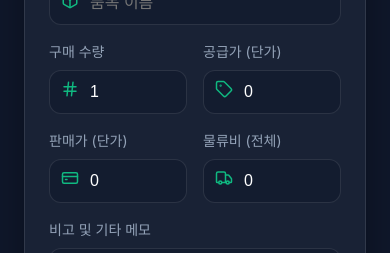
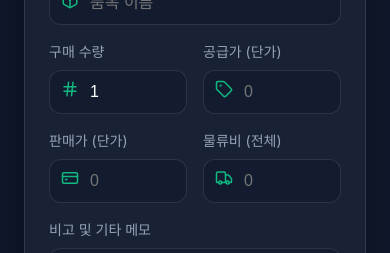
Before and after one commit to ankijung88-cloud/stock_management, a React (Vite) app: page /add in a window 390 px wide. Shown: the part 284-537 px from the top of the page. Built offline with nearby package versions, Linux system fonts and the light colour scheme.

Commit message:
Enhanced numeric input UX for mobile and direct typing

```diff
--- a/src/components/OrderEntry.tsx
+++ b/src/components/OrderEntry.tsx
@@ -4,7 +4,16 @@ import { useNavigate, useLocation } from 'react-router-dom';
 import { Save, User, Box, Hash, CreditCard, Tag, Truck, FileText } from 'lucide-react';
 
 // 외부로 컴포넌트 이동하여 포커스 이슈 해결
-const InputField = ({ label, value, onChange, type = 'text', icon: Icon, isTextArea = false }: any) => (
+const InputField = ({ label, value, onChange, type = 'text', icon: Icon, isTextArea = false }: any) => {
+  const isNumber = type === 'number';
+
+  // 숫자인 경우 0일 때 빈 문자열로 표시하여 클릭 시 바로 입력 가능하게 유도하거나,
+  // 포커스 시 전체 선택 기능을 넣어 사용자 편의성 제공
+  const handleFocus = (e: React.FocusEvent<HTMLInputElement | HTMLTextAreaElement>) => {
+    e.target.select();
+  };
+
+  return (
     <div style={{ marginBottom: '1rem' }}>
       <label style={{ display: 'block', marginBottom: '0.5rem', color: 'var(--text-dim)', fontSize: '0.875rem' }}>{label}</label>
       <div style={{ position: 'relative' }}>
@@ -17,21 +26,35 @@ const InputField = ({ label, value, onChange, type = 'text', icon: Icon, isTextA
             style={{ paddingLeft: '40px', minHeight: '100px', paddingTop: '12px', resize: 'vertical' }}
             value={value}
             onChange={(e) => onChange(e.target.value)}
+            onFocus={handleFocus}
             placeholder={label}
           />
         ) : (
           <input
-          type={type}
+            type={isNumber ? 'text' : type} // number 타입의 스피너 제거 및 타이핑 편의 위해 text로 변경
+            inputMode={isNumber ? 'decimal' : 'text'} // 모바일에서 숫자 키패드 호출
             className="glass-input"
             style={{ paddingLeft: '40px' }}
-          value={value}
-          onChange={(e) => onChange(type === 'number' ? Number(e.target.value) : e.target.value)}
-          placeholder={label}
+            value={value === 0 && isNumber ? '' : value} // 0인 경우 빈칸으로 보여주어 바로 입력 가능하게 함
+            onChange={(e) => {
+              const val = e.target.value;
+              if (isNumber) {
+                // 숫자와 소수점만 허용
+                if (val === '' || /^-?\d*\.?\d*$/.test(val)) {
+                  onChange(val === '' ? 0 : Number(val));
+                }
+              } else {
+                onChange(val);
+              }
+            }}
+            onFocus={handleFocus}
+            placeholder={isNumber ? '0' : label}
           />
         )}
       </div>
     </div>
   );
+};
 
 const OrderEntry: React.FC = () => {
   const navigate = useNavigate();
@@ -105,20 +128,20 @@ const OrderEntry: React.FC = () => {
       </header>
 
       <form onSubmit={handleSubmit} className="glass-card fade-in">
-        <InputField label="사람 이름" name="personName" value={form.personName} onChange={(v: any) => updateField('personName', v)} icon={User} />
-        <InputField label="품목 이름" name="productName" value={form.productName} onChange={(v: any) => updateField('productName', v)} icon={Box} />
+        <InputField label="사람 이름" value={form.personName} onChange={(v: any) => updateField('personName', v)} icon={User} />
+        <InputField label="품목 이름" value={form.productName} onChange={(v: any) => updateField('productName', v)} icon={Box} />
 
         <div style={{ display: 'grid', gridTemplateColumns: '1fr 1fr', gap: '1rem' }}>
-          <InputField label="구매 수량" name="quantity" type="number" value={form.quantity} onChange={(v: any) => updateField('quantity', v)} icon={Hash} />
-          <InputField label="공급가 (단가)" name="costPrice" type="number" value={form.costPrice} onChange={(v: any) => updateField('costPrice', v)} icon={Tag} />
+          <InputField label="구매 수량" type="number" value={form.quantity} onChange={(v: any) => updateField('quantity', v)} icon={Hash} />
+          <InputField label="공급가 (단가)" type="number" value={form.costPrice} onChange={(v: any) => updateField('costPrice', v)} icon={Tag} />
         </div>
 
         <div style={{ display: 'grid', gridTemplateColumns: '1fr 1fr', gap: '1rem' }}>
-          <InputField label="판매가 (단가)" name="salePrice" type="number" value={form.salePrice} onChange={(v: any) => updateField('salePrice', v)} icon={CreditCard} />
-          <InputField label="물류비 (전체)" name="logisticsCost" type="number" value={form.logisticsCost} onChange={(v: any) => updateField('logisticsCost', v)} icon={Truck} />
+          <InputField label="판매가 (단가)" type="number" value={form.salePrice} onChange={(v: any) => updateField('salePrice', v)} icon={CreditCard} />
+          <InputField label="물류비 (전체)" type="number" value={form.logisticsCost} onChange={(v: any) => updateField('logisticsCost', v)} icon={Truck} />
         </div>
 
-        <InputField label="비고 및 기타 메모" name="notes" value={form.notes} onChange={(v: any) => updateField('notes', v)} icon={FileText} isTextArea={true} />
+        <InputField label="비고 및 기타 메모" value={form.notes} onChange={(v: any) => updateField('notes', v)} icon={FileText} isTextArea={true} />
 
         <div style={{ marginTop: '1.5rem', padding: '1rem', background: 'rgba(15, 23, 42, 0.5)', borderRadius: '12px', border: '1px solid var(--glass-border)' }}>
           <div style={{ display: 'flex', justifyContent: 'space-between', marginBottom: '0.5rem' }}>
--- a/src/components/ProductList.tsx
+++ b/src/components/ProductList.tsx
@@ -69,6 +69,17 @@ const ProductList: React.FC = () => {
     navigate(`/add?${params.toString()}`);
   };
 
+  const handleFocus = (e: React.FocusEvent<HTMLInputElement>) => {
+    e.target.select();
+  };
+
+  // 공통 숫자 입력 핸들러
+  const handleNumberInput = (field: string, val: string) => {
+    if (val === '' || /^-?\d*\.?\d*$/.test(val)) {
+      setNewProduct(prev => ({ ...prev, [field]: val === '' ? 0 : Number(val) }));
+    }
+  };
+
   return (
     <div className="container">
       <header style={{ display: 'flex', justifyContent: 'space-between', alignItems: 'center', marginBottom: '2rem' }}>
@@ -105,6 +116,7 @@ const ProductList: React.FC = () => {
               placeholder="품목 이름"
               value={newProduct.name}
               onChange={e => setNewProduct({...newProduct, name: e.target.value})}
+              onFocus={handleFocus}
               required
             />
           </div>
@@ -112,22 +124,54 @@ const ProductList: React.FC = () => {
           <div style={{ display: 'grid', gridTemplateColumns: '1fr 1fr', gap: '1rem', marginBottom: '1rem' }}>
             <div className="input-group">
               <label style={{ fontSize: '0.75rem', color: 'var(--text-dim)' }}>기본 수량</label>
-              <input type="number" className="glass-input" value={newProduct.quantity} onChange={e => setNewProduct({...newProduct, quantity: Number(e.target.value)})} />
+              <input
+                type="text"
+                inputMode="numeric"
+                className="glass-input"
+                value={newProduct.quantity === 0 ? '' : newProduct.quantity}
+                onChange={e => handleNumberInput('quantity', e.target.value)}
+                onFocus={handleFocus}
+                placeholder="0"
+              />
             </div>
             <div className="input-group">
               <label style={{ fontSize: '0.75rem', color: 'var(--text-dim)' }}>공급가</label>
-              <input type="number" className="glass-input" value={newProduct.costPrice} onChange={e => setNewProduct({...newProduct, costPrice: Number(e.target.value)})} />
+              <input
+                type="text"
+                inputMode="decimal"
+                className="glass-input"
+                value={newProduct.costPrice === 0 ? '' : newProduct.costPrice}
+                onChange={e => handleNumberInput('costPrice', e.target.value)}
+                onFocus={handleFocus}
+                placeholder="0"
+              />
             </div>
           </div>
 
           <div style={{ display: 'grid', gridTemplateColumns: '1fr 1fr', gap: '1rem', marginBottom: '1rem' }}>
             <div className="input-group">
               <label style={{ fontSize: '0.75rem', color: 'var(--text-dim)' }}>판매가</label>
-              <input type="number" className="glass-input" value={newProduct.salePrice} onChange={e => setNewProduct({...newProduct, salePrice: Number(e.target.value)})} />
+              <input
+                type="text"
+                inputMode="decimal"
+                className="glass-input"
+                value={newProduct.salePrice === 0 ? '' : newProduct.salePrice}
+                onChange={e => handleNumberInput('salePrice', e.target.value)}
+                onFocus={handleFocus}
+                placeholder="0"
+              />
             </div>
             <div className="input-group">
               <label style={{ fontSize: '0.75rem', color: 'var(--text-dim)' }}>물류비</label>
-              <input type="number" className="glass-input" value={newProduct.logisticsCost} onChange={e => setNewProduct({...newProduct, logisticsCost: Number(e.target.value)})} />
+              <input
+                type="text"
+                inputMode="decimal"
+                className="glass-input"
+                value={newProduct.logisticsCost === 0 ? '' : newProduct.logisticsCost}
+                onChange={e => handleNumberInput('logisticsCost', e.target.value)}
+                onFocus={handleFocus}
+                placeholder="0"
+              />
             </div>
           </div>
 
```
Also changed, not shown: 4 other files (tests, documents, lock files or other folders). Lines whose indentation alone changed are shown as unchanged.
